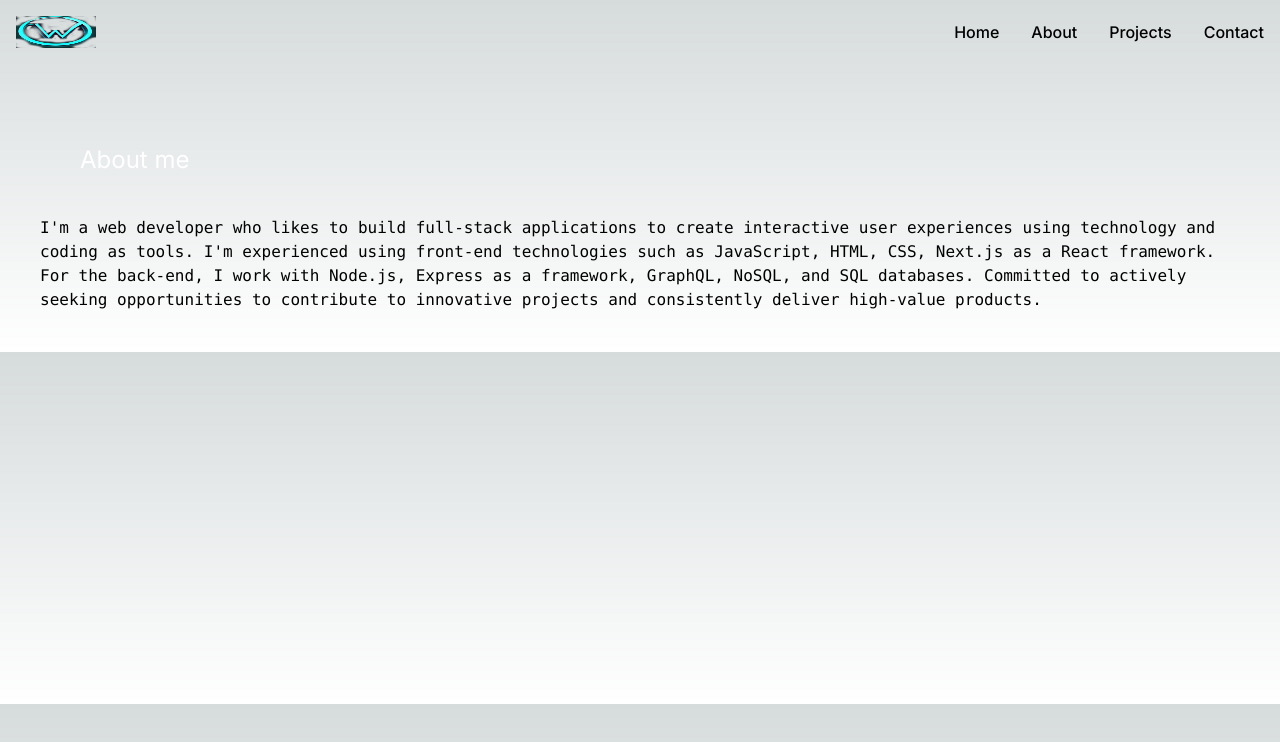
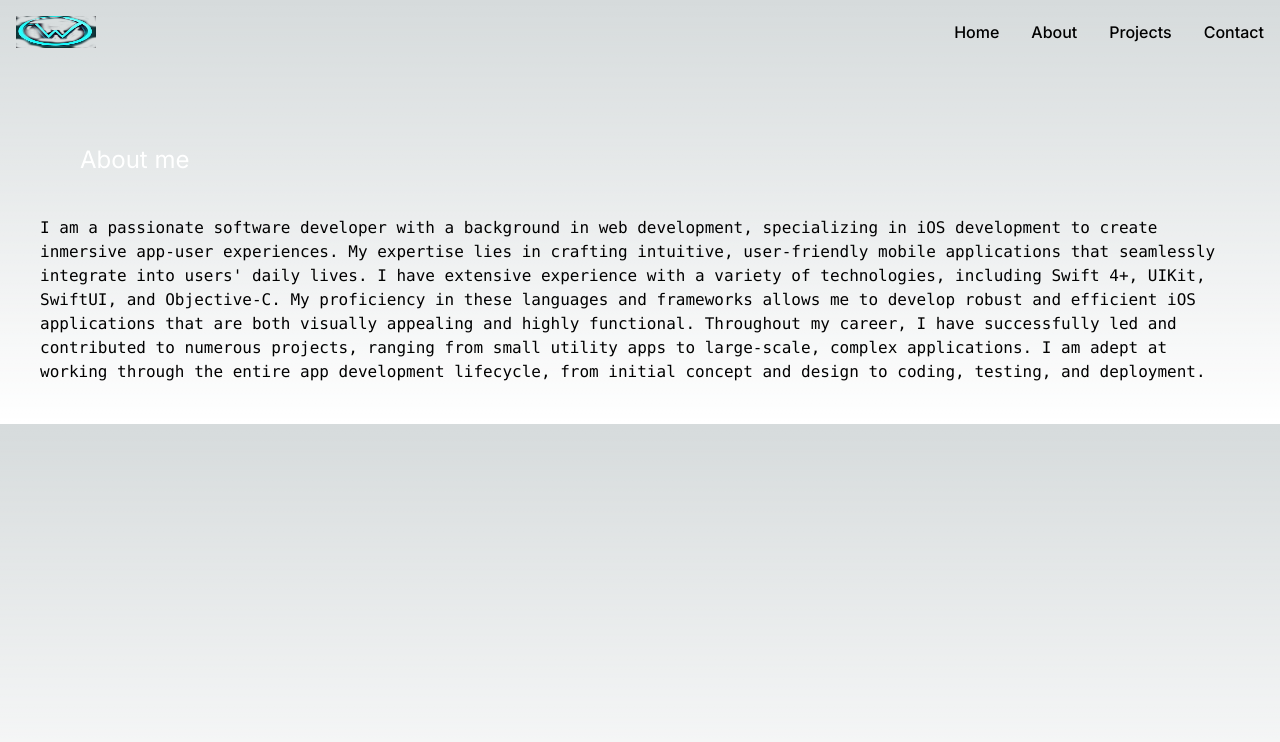
Before and after one commit to memodiaz44/cv, a Next.js app: page /sections/about in a window 1280 px wide. Shown: the top 742 px of the page. Built offline with nearby package versions, Linux system fonts and the light colour scheme.

Commit message:
Added readme file

```diff
--- a/src/app/sections/about/page.tsx
+++ b/src/app/sections/about/page.tsx
@@ -28,14 +28,11 @@ const About = () => {
         <h1 className="text-white items-center justify-center ml-20 text-2xl">About me</h1>
         <div className="flex items-center justify-center font-mono">
           <p className="m-10">
-           { `   I'm a web developer who likes to build full-stack applications to
-            create interactive user experiences using technology and coding as
-            tools. I'm experienced using front-end technologies such as
-            JavaScript, HTML, CSS, Next.js as a React framework. For the
-            back-end, I work with Node.js, Express as a framework, GraphQL, NoSQL,
-            and SQL databases. Committed to actively seeking opportunities to
-            contribute to innovative projects and consistently deliver
-            high-value products.  `}
+           { `   I am a passionate software developer with a background in web development, specializing in iOS development to
+            create inmersive app-user experiences.
+            My expertise lies in crafting intuitive, user-friendly mobile applications that seamlessly integrate into users' daily lives.
+            I have extensive experience with a variety of technologies, including Swift 4+, UIKit, SwiftUI, and Objective-C. My proficiency in these languages and frameworks allows me to develop robust and efficient iOS applications that are both visually appealing and highly functional.
+            Throughout my career, I have successfully led and contributed to numerous projects, ranging from small utility apps to large-scale, complex applications. I am adept at working through the entire app development lifecycle, from initial concept and design to coding, testing, and deployment.`}
           </p>
         </div>
       </div>
--- a/src/app/sections/projects/page.tsx
+++ b/src/app/sections/projects/page.tsx
@@ -1,7 +1,7 @@
 "use client"
-import ccomerce from "../../images/eshop.png";
+import ccomerce from "../../images/Designer__1_-removebg-preview.png";
 import note from '../../images/note.png';
-import blog from '../../images/blog.png';
+import blog from '../../images/Designer__3_-removebg-preview.png';
 import todo from '../../images/todofull.png';
 import Image from "next/image";
 import Tracker from '../../images/tracker.png';
@@ -12,37 +12,26 @@ const Projects = () => {
   const projects = [
     {
       pic: ccomerce,
-      title: "e-commerce",
-      desc: "A MERN fullstack using React for the frontend and NodeJS, Express and MongoDB for the backend",
-      link: "https://radiant-marzipan-bdcd77.netlify.app/products",
+      title: "Storynote-Pocket FlipBook",
+      desc: "An app that allows user create animated notes, draw, record audio and share across social media",
+      pro:"UIKit, Core Animation, AVFoundation, CoreData",
+      link: "https://apps.apple.com/mx/app/storynote-pocket-flipbook/id6498471411?l=en-GB",
       gitRepo: "https://github.com/memodiaz44/ecommerce-app",
     },
     {
-      pic: Tracker,
-      title: "Crypto Tracker",
-      desc: "The Crypto App is a web application that seamlessly retrieves real-time data from the Coingecko API, it also uses React Redux Toolkit to track the global state",
-      link: "https://crypto-search-project.vercel.app/",
-      gitRepo: "https://github.com/memodiaz44/crypto-search",
-    },
-    {
       pic: blog,
-      title: "My Own Blog",
-      desc: "I am a music producer, so I coded my own blog to connect with my audience using Next.js as a framework and GraphQL as headless CMS",
-      link: "https://next-blog-1vre.vercel.app/",
+      title: "Tap Da Beat",
+      desc: `A game/app based on a "pulse" exercise used in music education to develop independent hand coordination while having fun and playing`,
+      pro: "UIKit, Core Animation, AVFoundation, SpriteKit",
+      link: "https://apps.apple.com/mx/app/tap-da-beat/id6502953184?l=en-GB",
       gitRepo: "https://github.com/memodiaz44/nextBlog",
     },
-    {
-      pic: todo,
-      title: "Fullstack TODO App",
-      desc: "CRUD TODO app in React. I used MySQL to manage user info and created an Express server to connect to it",
-      link: "https://todo-client-rouge-mu.vercel.app",
-      gitRepo: "https://github.com/memodiaz44/todo-client",
-    },
+
   ];
 
   return (
     <div className="flex flex-col items-center justify-center">
-      <h1 className="text-white text-2xl">Projects</h1>
+      <h1 className="text-white text-2xl">My Apps</h1>
       <div className="flex flex-col md:flex-row mt-10 space-y-4 md:space-x-4 ">
         {projects.map((project, index) => (
           <motion.div
@@ -57,15 +46,17 @@ const Projects = () => {
             <Image className="w-[100px] h-[100px]" src={project.pic} alt="image"/>
             <h2 className="text-slate-100 font-semibold text-white">{project.title}</h2>
             <p className="text-slate-100">{project.desc}</p>
+            <a>
+              Tech Stack
+            </a>
+            <p className="text-slate-100">{project.pro}</p>
             <div className="mt-2">
               <a href={project.link} className="text-blue-500 hover:underline">
-                View Project
+                View in the AppStore
               </a>
             </div>
             <div className="mt-2">
-              <a href={project.gitRepo} className="text-blue-500 hover:underline">
-                GitHub Repository
-              </a>
+
             </div>
           </motion.div>
         ))}
```
Also changed, not shown: src/app/images/Designer__1_-removebg-preview.png (added), src/app/images/Designer__3_-removebg-preview.png (added).
